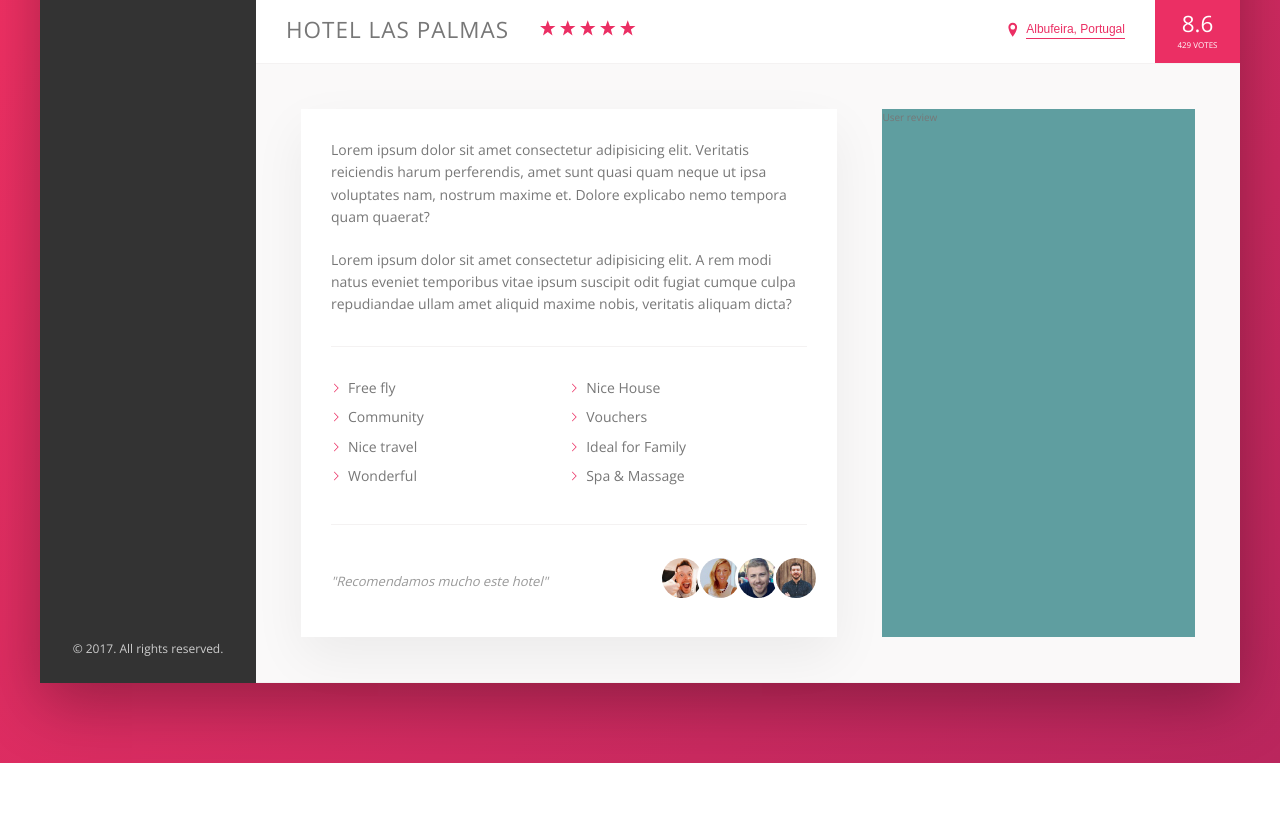
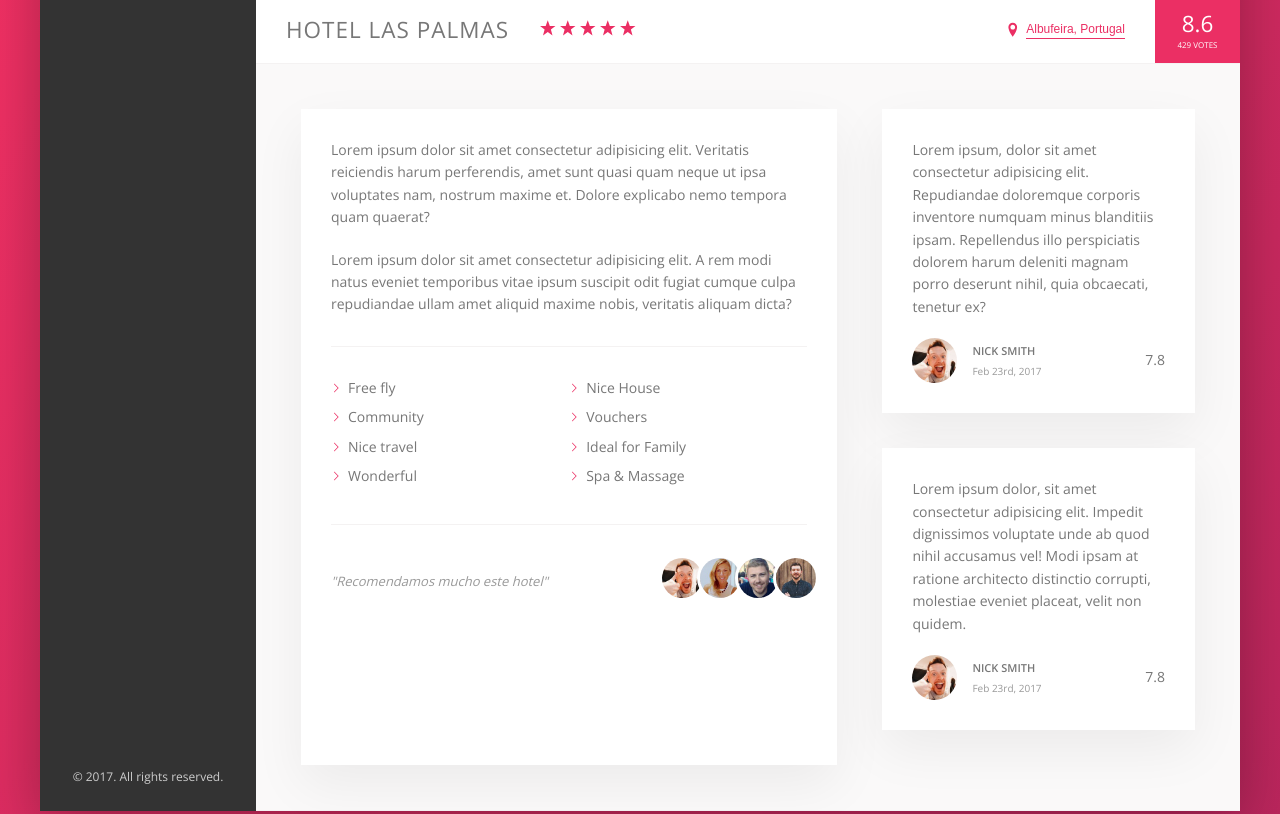
Before and after one commit to Roykssop/css-sasss, a website: page Trillo/starter/index.html in a window 1280 px wide. Shown: the part 542-1356 px from the top of the page. Before the commit the page ends 1305 px from the top, so only its background shows below. Drawn offline with nearby package versions, Linux system fonts and the light colour scheme.

Commit message:
User review section

```diff
--- a/Trillo/starter/index.html
+++ b/Trillo/starter/index.html
@@ -1,5 +1,6 @@
 <!DOCTYPE html>
 <html lang="en">
+
 <head>
     <meta charset="UTF-8">
     <meta name="viewport" content="width=device-width, initial-scale=1.0">
@@ -10,6 +11,7 @@
 
     <title>trillo &mdash; Your all-in-one booking app</title>
 </head>
+
 <body>
     <div class="container">
         <header class="header">
@@ -131,10 +133,12 @@
                 <div class="detail">
                     <div class="description">
                         <p class="paragraph">
-                                Lorem ipsum dolor sit amet consectetur adipisicing elit. Veritatis reiciendis harum perferendis, amet sunt quasi quam neque ut ipsa voluptates nam, nostrum maxime et. Dolore explicabo nemo tempora quam quaerat?
+                            Lorem ipsum dolor sit amet consectetur adipisicing elit. Veritatis reiciendis harum perferendis, amet sunt quasi quam neque
+                            ut ipsa voluptates nam, nostrum maxime et. Dolore explicabo nemo tempora quam quaerat?
                         </p>
                         <p class="paragraph">
-                                Lorem ipsum dolor sit amet consectetur adipisicing elit. A rem modi natus eveniet temporibus vitae ipsum suscipit odit fugiat cumque culpa repudiandae ullam amet aliquid maxime nobis, veritatis aliquam dicta?
+                            Lorem ipsum dolor sit amet consectetur adipisicing elit. A rem modi natus eveniet temporibus vitae ipsum suscipit odit fugiat
+                            cumque culpa repudiandae ullam amet aliquid maxime nobis, veritatis aliquam dicta?
                         </p>
                         <ul class="list">
                             <li class="list__item">Free fly</li>
@@ -159,11 +163,53 @@
                         </div>
                     </div>
                     <div class="user-reviews">
-                            User review
+                        <figure class="review">
+                            <blockquote class="review__text">
+                                Lorem ipsum, dolor sit amet consectetur adipisicing elit. Repudiandae doloremque corporis inventore numquam minus blanditiis
+                                ipsam. Repellendus illo perspiciatis dolorem harum deleniti magnam porro deserunt nihil,
+                                quia obcaecati, tenetur ex?
+                            </blockquote>
+                            <figcaption class="review__user">
+                                <img src="img/user-1.jpg" alt="User 1" class="review__photo">
+                                <div class="review__user-box">
+                                    <p class="review__user-name">
+                                        Nick Smith
+                                    </p>
+                                    <p class="review__user-date">
+                                        Feb 23rd, 2017
+                                    </p>
+                                </div>
+                                <div class="review__rating">
+                                    7.8
+                                </div>
+                            </figcaption>
+                        </figure>
+                        <figure class="review">
+                            <blockquote class="review__text">
+                                Lorem ipsum dolor, sit amet consectetur adipisicing elit. Impedit dignissimos voluptate unde ab quod nihil accusamus vel!
+                                Modi ipsam at ratione architecto distinctio corrupti, molestiae eveniet placeat, velit non
+                                quidem.
+                            </blockquote>
+                            <figcaption class="review__user">
+                                <img src="img/user-1.jpg" alt="User 1" class="review__photo">
+                                <div class="review__user-box">
+                                    <p class="review__user-name">
+                                        Nick Smith
+                                    </p>
+                                    <p class="review__user-date">
+                                        Feb 23rd, 2017
+                                    </p>
+                                </div>
+                                <div class="review__rating">
+                                    7.8
+                                </div>
+                            </figcaption>
+                        </figure>
                     </div>
                 </div>
             </main>
         </div>
     </div>
 </body>
+
 </html>
--- a/Trillo/starter/sass/_components.scss
+++ b/Trillo/starter/sass/_components.scss
@@ -360,3 +360,43 @@
         border: 3px solid white;
     }
 }
+
+.review{
+    padding: 3rem;
+    margin-bottom: 3.5rem;
+    background-color: white;
+    box-shadow: var(--shadow-light);
+
+    &__user{
+        display: flex;
+        align-items: center;
+    }
+
+    &__photo{
+        width: 4.5rem;
+        height: 4.5rem;
+        border-radius: 50%;
+        margin-right: 1.5rem;
+    }
+
+    &__text{
+        margin-bottom: 2rem;
+    }
+
+    &__user-box{
+        margin-right: auto;
+    }
+
+    &__user-name{
+        font-size: 1.1rem;
+        font-weight: 600;
+        text-transform: uppercase;
+        margin-bottom: .4rem;
+    }
+
+    &__user-date{
+        font-size: 1rem;
+        color:var(--color-grey-dark-3);
+    }
+
+}
--- a/Trillo/starter/sass/_layout.scss
+++ b/Trillo/starter/sass/_layout.scss
@@ -38,6 +38,7 @@
 }
 
 .detail{
+    font-size: 1.4rem;
     display: flex;
     padding: 4.5rem;
     background-color: var(--color-grey-light-1);
@@ -46,7 +47,6 @@
 
 .description{
     background-color:white;
-    font-size: 1.4rem;
     box-shadow: var(--shadow-light);
     padding: 3rem;
     flex: 0 0 60%;
@@ -55,6 +55,5 @@
 }
 
 .user-reviews{
-    background-color: cadetblue;
     flex: 1;
 }
```
Also changed, not shown: Trillo/starter/css/style.css. Lines whose indentation alone changed are shown as unchanged.
